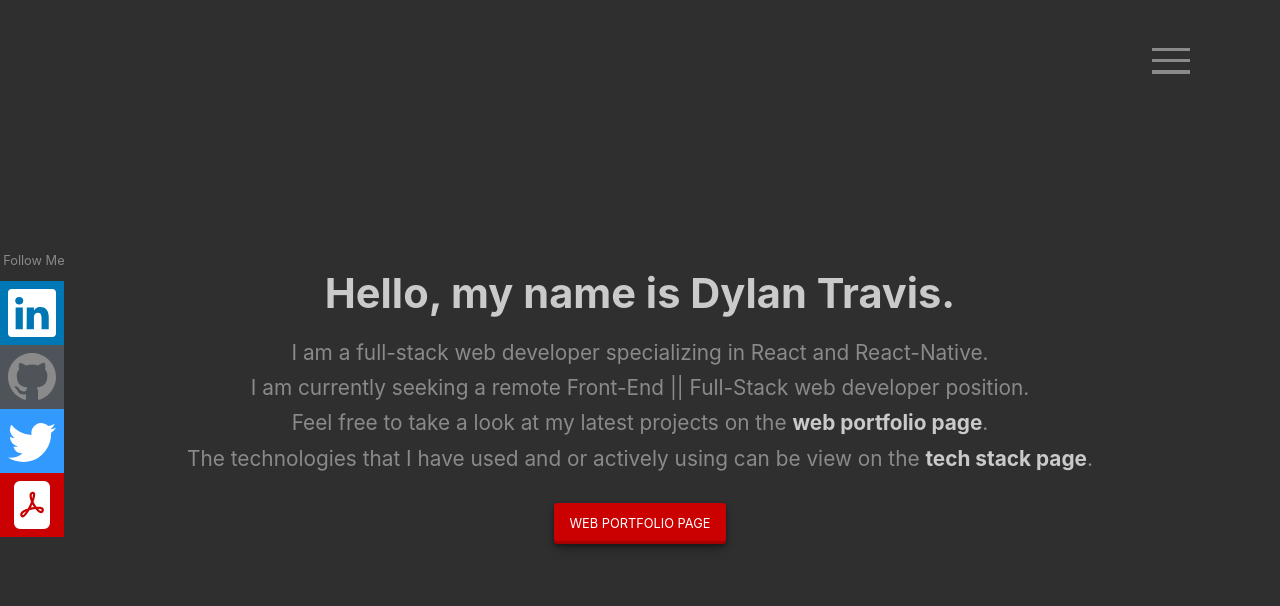
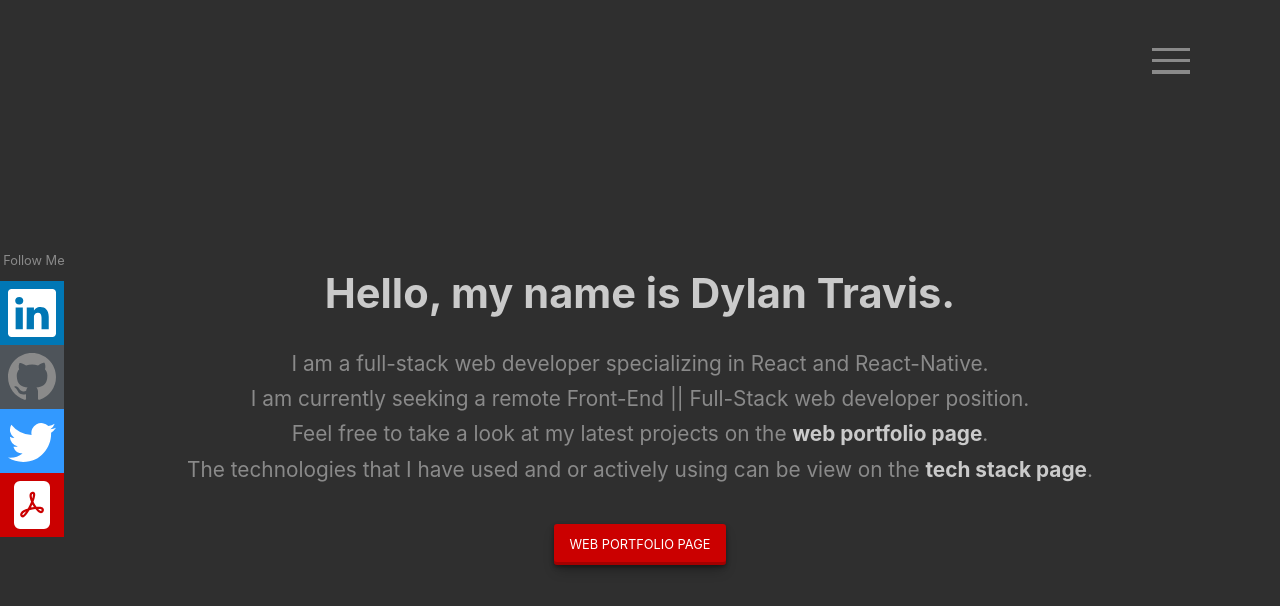
Before and after one commit to asendice/dtravsite, a React (Create React App) app in the folder client/: page / in a window 1280 px wide. Shown: the top 606 px of the page. Built offline with nearby package versions, Linux system fonts and the light colour scheme; no server answers.

Commit message:
added breaks to about paragraph

```diff
--- a/client/src/components/about/about.js
+++ b/client/src/components/about/about.js
@@ -14,18 +14,20 @@ function About() {
         <p>
           I am a full-stack web developer specializing in React and
           React-Native.
-        </p>
-        <p>
-          I am currently seeking a remote Front-End || Full-Stack web developer
-          position.{" "}
-        </p>
-        <p>
+          <br />I am currently seeking a remote Front-End || Full-Stack web
+          developer position. <br />
           Feel free to take a look at my latest projects on the{" "}
-          <Link className={classes.link} to="/portfolio">web portfolio page</Link>.
-        </p>
-        <p>
+          <Link className={classes.link} to="/portfolio">
+            web portfolio page
+          </Link>
+          .
+          <br />
           The technologies that I have used and or actively using can be view on
-          the <Link className={classes.link} to="/technologies">tech stack page</Link>.
+          the{" "}
+          <Link className={classes.link} to="/technologies">
+            tech stack page
+          </Link>
+          .
         </p>
       </div>
       <div className={classes.btnContainer}>
--- a/client/src/components/about/about.module.css
+++ b/client/src/components/about/about.module.css
@@ -11,6 +11,7 @@
 }
 
 .textContainer h1 {
+  position: relative;
   color: #cacaca;
   font-size: 2.6rem;
 }
@@ -18,8 +19,9 @@
 .textContainer p {
   color: #8a8a8a;
   font-size: 1.3rem;
-  line-height: 0.7em;
+  line-height: 1.7em;
 }
+
 
 .btnContainer {
   margin-top: 1rem;
@@ -32,3 +34,42 @@
   font-weight: bold;
   cursor: pointer;
 }
+
+/*
+.textContainer h1::before,
+.textContainer h1::after {
+  content: "";
+  position: absolute;
+  top: 0;
+  right: 0;
+  bottom: 0;
+  left: 0;
+}
+
+.textContainer h1::before {
+  content: "";
+  background-color: #2f2f2f;
+  animation: type 3s steps(15, end) 1s forwards;
+}
+
+.textContainer h1::after{
+  content: "";
+  background-color: black;
+  width: 2px;
+  animation: type 2.7s steps(20, end) 1s forwards, pulse .8s infinite;
+}
+
+@keyframes type {
+  to {
+    left: 100%
+  }
+}
+
+@keyframes pulse {
+  0% {
+    opacity: 0;
+  }
+  100% {
+    opacity: 1;
+  }
+} */
```
